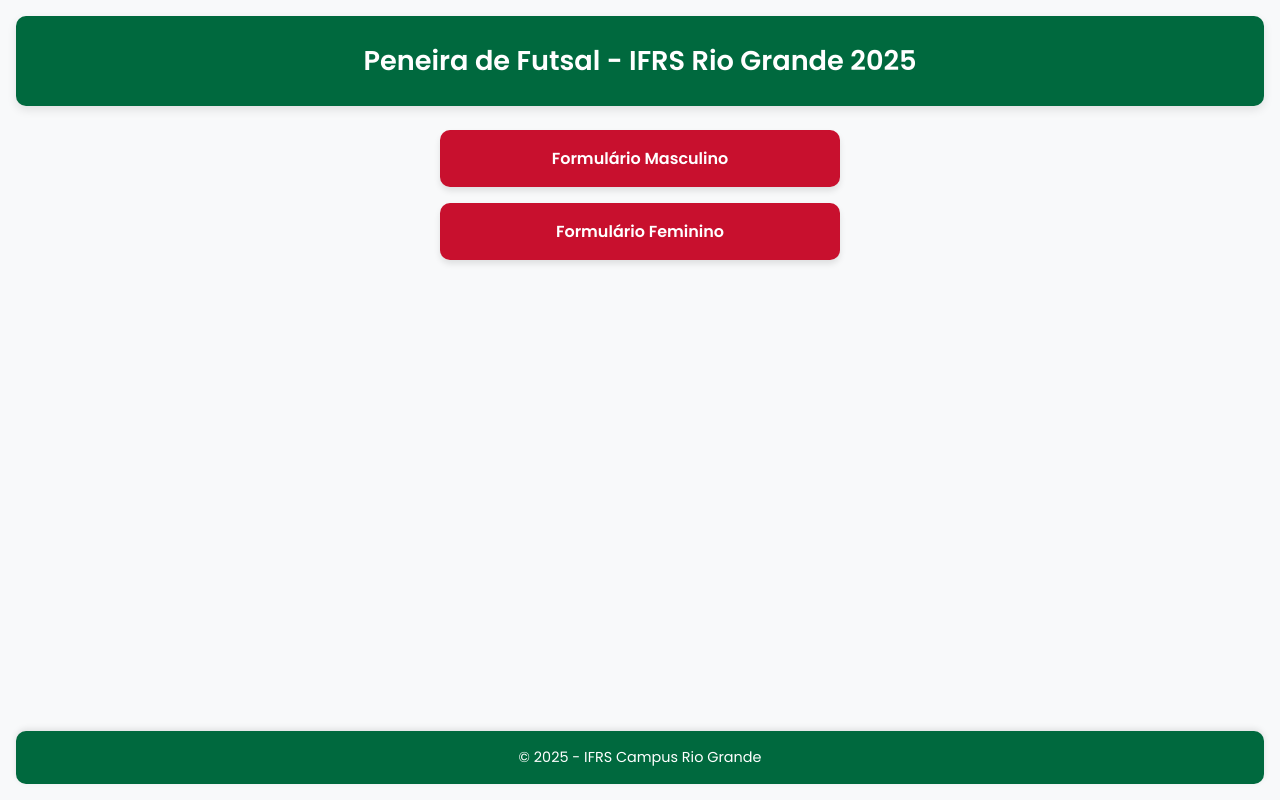
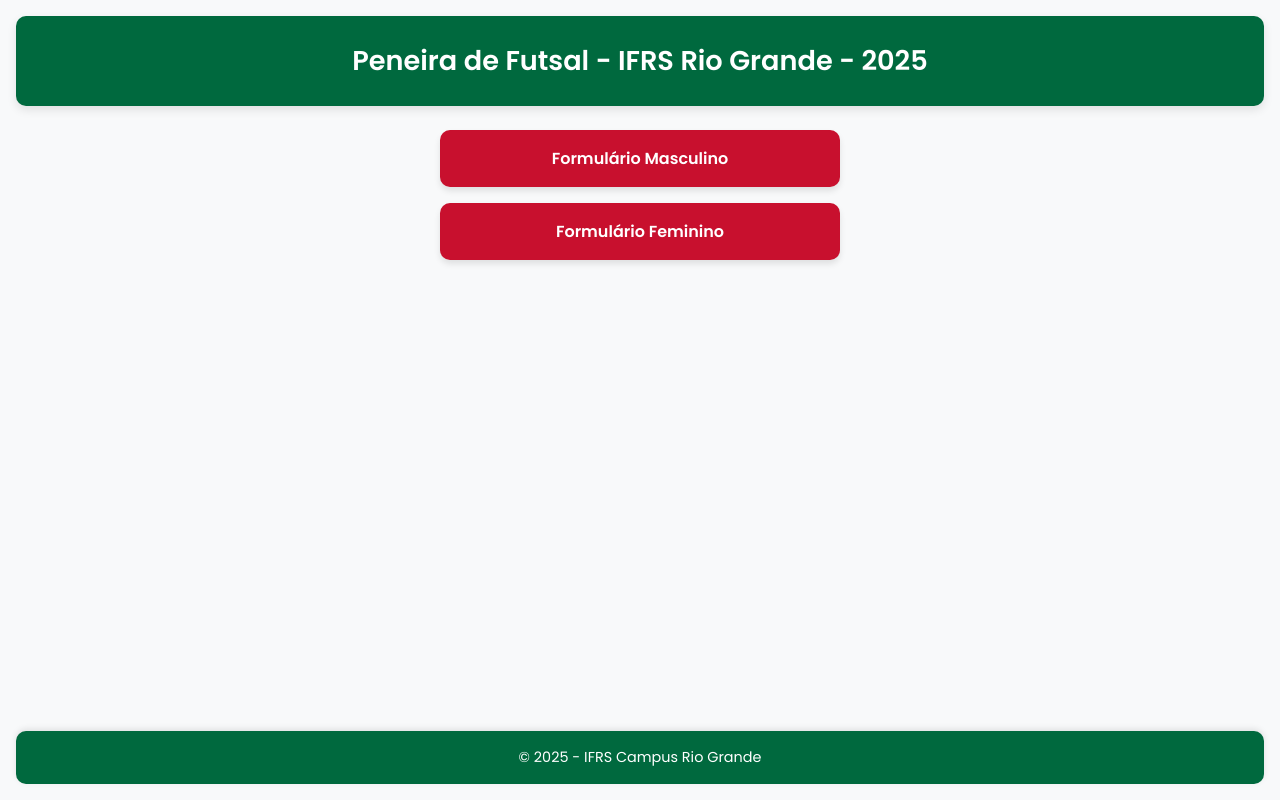
Before and after one commit to xphzin-dzn/PeneirasJIFFUTSAL, a plain HTML site: page index.html in a window 1280 px wide. Drawn offline with Linux system fonts and the light colour scheme.

Commit message:
melhorado

```diff
--- a/index.html
+++ b/index.html
@@ -79,7 +79,7 @@
 <body>
 
   <header>
-    <h1>Peneira de Futsal - IFRS Rio Grande 2025</h1>
+    <h1>Peneira de Futsal - IFRS Rio Grande - 2025</h1>
   </header>
 
   <div class="container">
```
